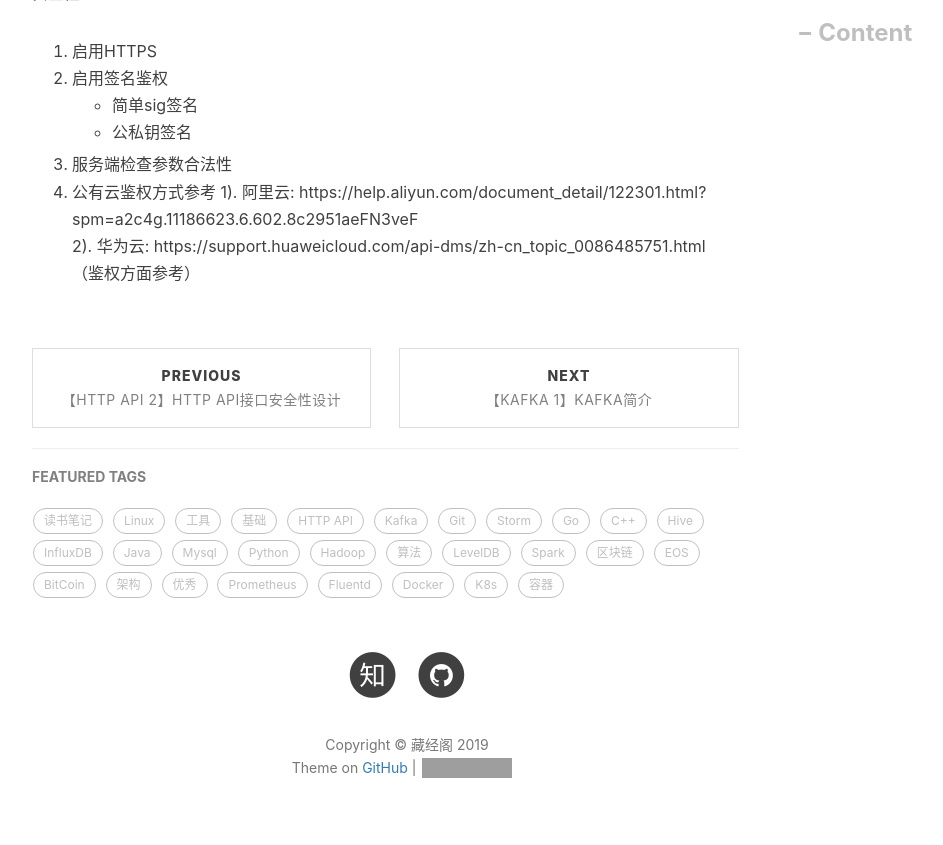
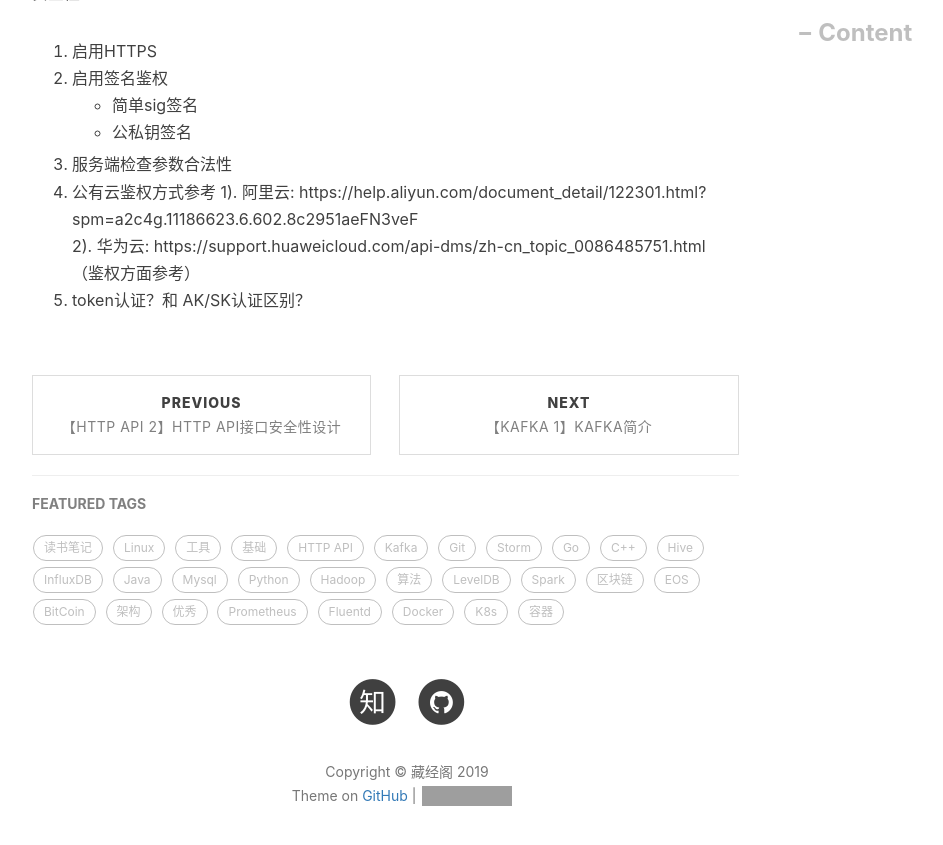
Before and after one commit to engru/chenguolin.github.io, a Jekyll site: the page built from _posts/2017-07-27-【HTTP API-3】HTTP API接口设计总结.md, in a window 1280 px wide and 900 px high, scrolled down 711 px. Shown: the top 845 px of the window, without its empty margins (233-1176 px from the left). Built offline with Jekyll 4.4.1, drawn with Linux system fonts in a browser that asks for light colours; nearby versions of some CDN libraries; comment, search, counter and statistics services are not loaded; grey boxes are pictures that could not be loaded.

Commit message:
Update 2017-07-27-【HTTP API-3】HTTP API接口设计总结.md

```diff
--- a/_posts/2017-07-27-【HTTP API-3】HTTP API接口设计总结.md
+++ b/_posts/2017-07-27-【HTTP API-3】HTTP API接口设计总结.md
@@ -18,3 +18,4 @@ tags:          #标签
 4. 公有云鉴权方式参考
    1). 阿里云: https://help.aliyun.com/document_detail/122301.html?spm=a2c4g.11186623.6.602.8c2951aeFN3veF
    2). 华为云: https://support.huaweicloud.com/api-dms/zh-cn_topic_0086485751.html （鉴权方面参考）
+5. token认证？和 AK/SK认证区别？
```
